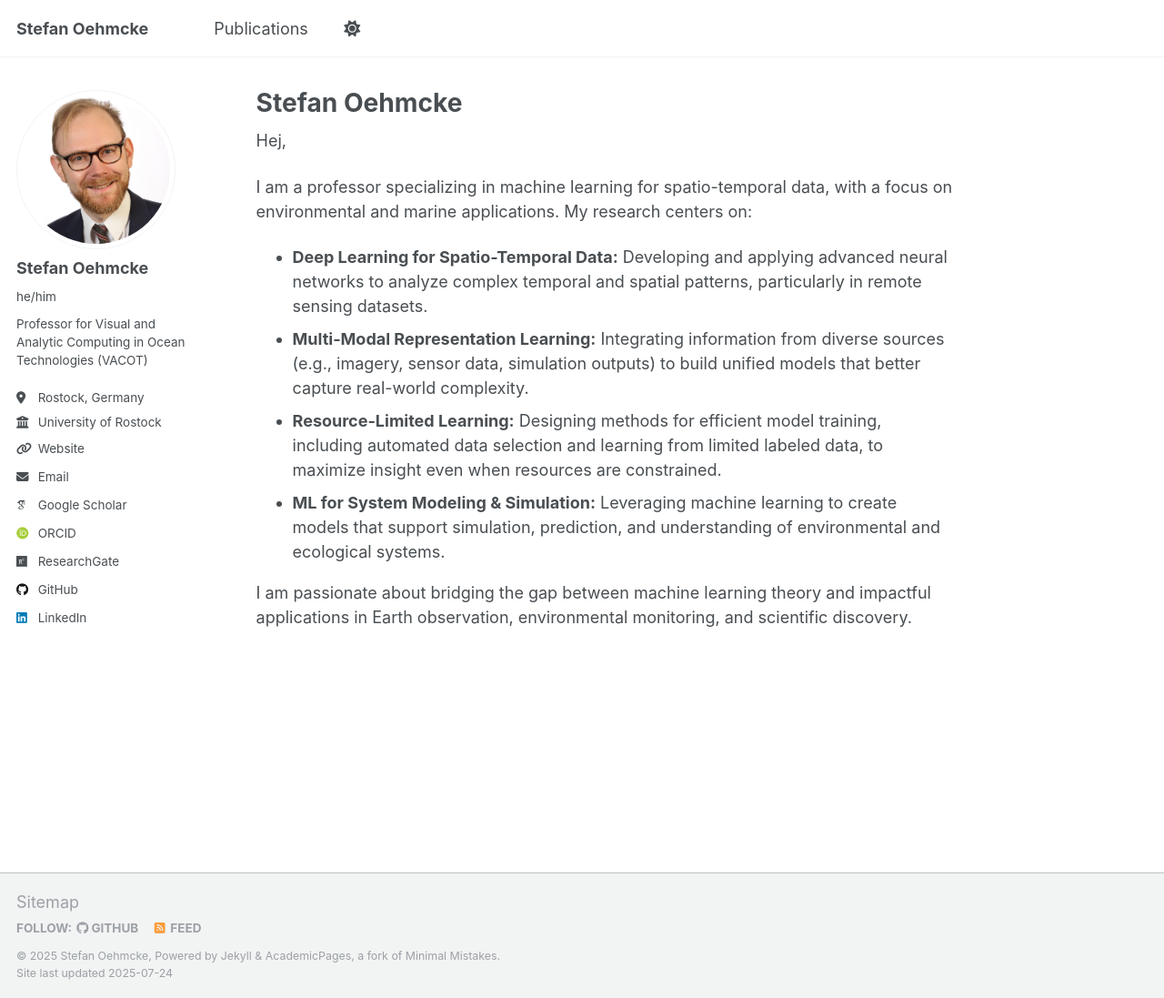
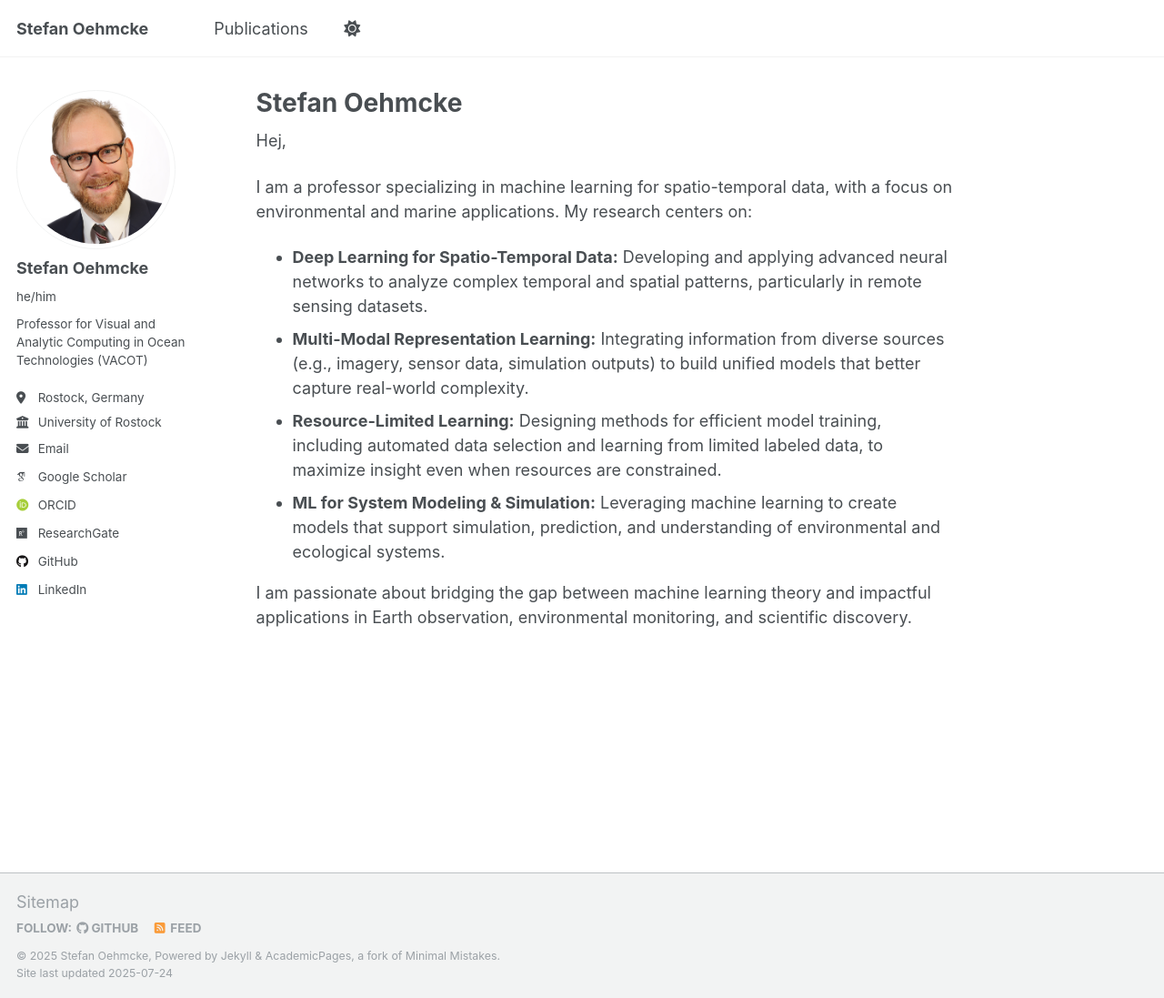
Before and after one commit to StefOe/StefOe.github.io, a Jekyll site: the page built from _pages/about.md, in a window 1280 px wide and 1097 px high. Shown: the whole window at 91% size. Built offline with Jekyll 4.4.1, drawn with Linux system fonts in a browser that asks for light colours; some web fonts are replaced; a script that is not in the unit is left out.

```diff
--- a/_config.yml
+++ b/_config.yml
@@ -26,10 +26,10 @@ author:
   name             : "Stefan Oehmcke"
   pronouns         : "he/him"
   bio              : "Professor for Visual and Analytic Computing in Ocean Technologies (VACOT)"
-  research         : "Spatio-temporal machine learning for environmental and maritime applications"
+  #research         : "Spatio-temporal machine learning for environmental and maritime applications"
   location         : "Rostock, Germany"
   employer         : "University of Rostock"
-  uri              : "https://stefan_oehmcke.github.io"
+  #uri              : "https://stefan_oehmcke.github.io"
   email            : "stefan.oehmcke@uni-rostock.de"
 
   # Academic websites
```
